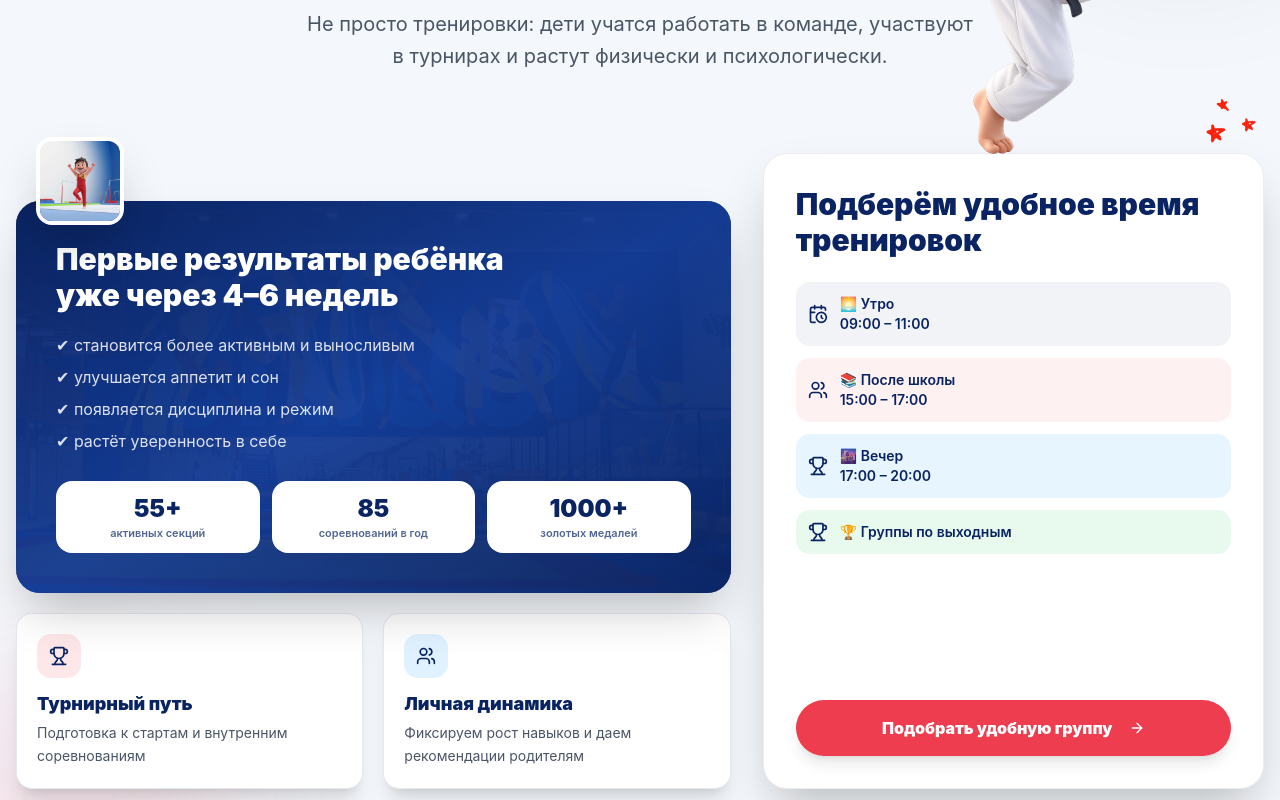
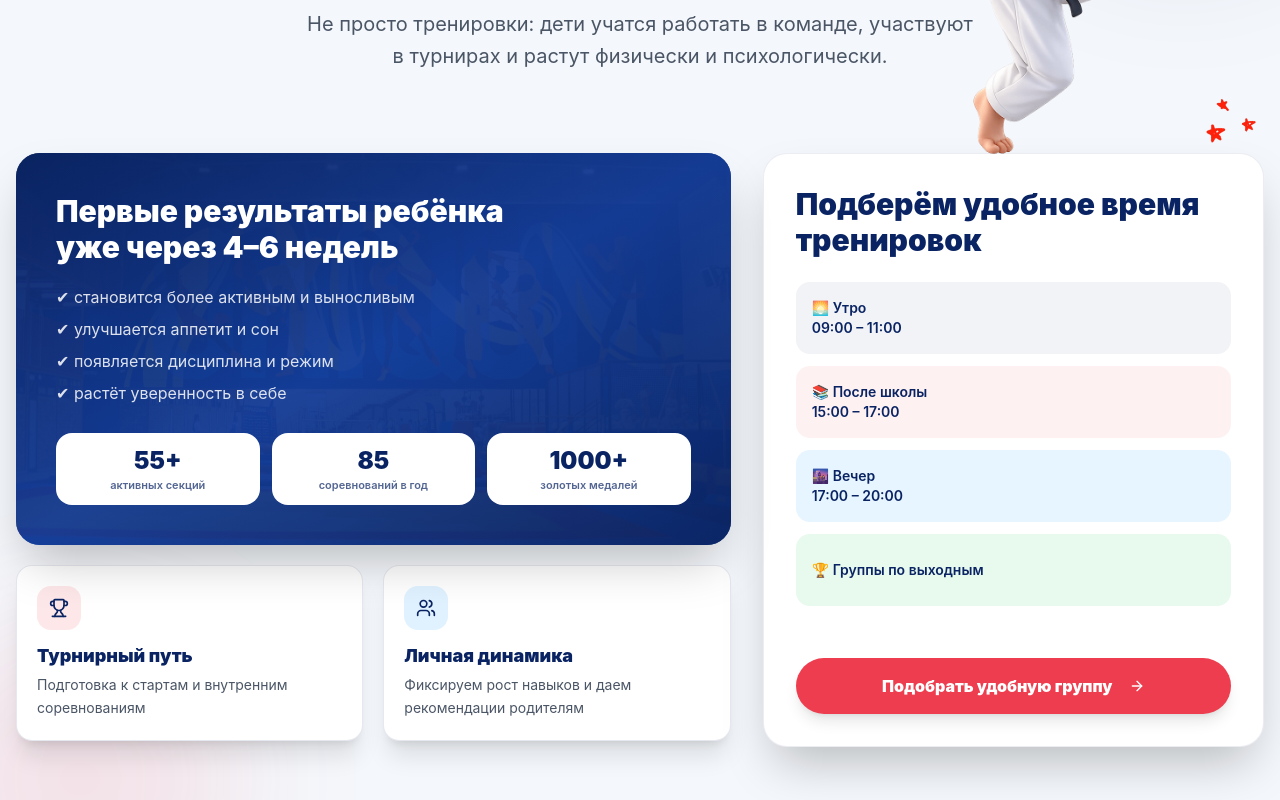
Before and after one commit to Sancar22-debug/uniqum, a Next.js app: page / in a window 1280 px wide. Shown: the part 1140-1940 px from the top of the page. Built offline with nearby package versions, Linux system fonts and the light colour scheme.

Commit message:
small fixes

```diff
--- a/components/sections/community-section.tsx
+++ b/components/sections/community-section.tsx
@@ -98,16 +98,7 @@ export default function CommunitySection() {
 
         <div className="grid lg:grid-cols-12 gap-8 items-stretch">
           <div className="lg:col-span-7 space-y-5">
-            <div className="relative pt-9 md:pt-12">
-              <Image
-                src="/images/hero-child.jpg"
-                alt="UNIQUM SPORT athlete"
-                width={88}
-                height={88}
-                sizes="88px"
-                className="absolute left-3 md:left-5 -top-3 md:-top-4 z-20 h-16 w-16 md:h-[5.5rem] md:w-[5.5rem] rounded-2xl border-4 border-white object-cover shadow-2xl"
-              />
-
+            <div className="relative">
               <div className="relative h-full min-h-[380px] rounded-3xl overflow-hidden shadow-2xl bg-gradient-to-br from-[#0A2463] via-[#143d98] to-[#0A2463] p-6 lg:p-10 flex flex-col">
                 <Image
                   src="/images/img_9514.jpg"
@@ -168,20 +159,16 @@ export default function CommunitySection() {
               </h3>
 
               <div className="space-y-3 mb-7">
-                <div className="flex items-center gap-3 bg-[#0A2463]/5 rounded-xl p-3">
-                  <CalendarClock className="w-5 h-5 text-[#0A2463]" />
+                <div className="flex items-center bg-[#0A2463]/5 rounded-xl px-4 py-3 min-h-[72px]">
                   <span className="text-sm font-semibold text-[#0A2463] whitespace-pre-line">{t.schedule1}</span>
                 </div>
-                <div className="flex items-center gap-3 bg-[#ED3D4E]/7 rounded-xl p-3">
-                  <Users className="w-5 h-5 text-[#0A2463]" />
+                <div className="flex items-center bg-[#ED3D4E]/7 rounded-xl px-4 py-3 min-h-[72px]">
                   <span className="text-sm font-semibold text-[#0A2463] whitespace-pre-line">{t.schedule2}</span>
                 </div>
-                <div className="flex items-center gap-3 bg-[#0099FF]/10 rounded-xl p-3">
-                  <Trophy className="w-5 h-5 text-[#0A2463]" />
+                <div className="flex items-center bg-[#0099FF]/10 rounded-xl px-4 py-3 min-h-[72px]">
                   <span className="text-sm font-semibold text-[#0A2463] whitespace-pre-line">{t.schedule3}</span>
                 </div>
-                <div className="flex items-center gap-3 bg-[#22C55E]/10 rounded-xl p-3">
-                  <Trophy className="w-5 h-5 text-[#0A2463]" />
+                <div className="flex items-center bg-[#22C55E]/10 rounded-xl px-4 py-3 min-h-[72px]">
                   <span className="text-sm font-semibold text-[#0A2463] whitespace-pre-line">🏆 {t.cardNote}</span>
                 </div>
               </div>
--- a/components/sections/how-it-works-section.tsx
+++ b/components/sections/how-it-works-section.tsx
@@ -104,24 +104,16 @@ export default function HowItWorksSection() {
 
         <div className="grid md:grid-cols-2 lg:grid-cols-4 gap-8 mb-14">
           {steps.map((step, index) => (
-            <div key={index} className="relative">
+            <div key={index} className="relative h-full">
               {index < steps.length - 1 && (
                 <div className="hidden lg:block absolute top-12 left-1/2 w-full h-px bg-gradient-to-r from-gray-200 to-transparent pointer-events-none" />
               )}
-              <div className="relative bg-white rounded-2xl p-6 shadow-md hover:shadow-xl transition-shadow">
-                <div
-                  className="absolute -top-4 -left-4 w-11 h-11 rounded-xl flex items-center justify-center text-white text-sm font-black shadow-lg"
-                  style={{ backgroundColor: step.color }}
-                >
-                  {step.number}
+              <div className="relative h-full bg-white rounded-2xl p-6 shadow-md hover:shadow-xl transition-shadow flex flex-col">
+                <div className="w-14 h-14 rounded-xl flex items-center justify-center mb-4 shrink-0" style={{ backgroundColor: `${step.color}18` }}>
+                  <step.icon className="w-7 h-7" style={{ color: step.color }} />
                 </div>
-                <div className="pt-3">
-                  <div className="w-14 h-14 rounded-xl flex items-center justify-center mb-4" style={{ backgroundColor: `${step.color}18` }}>
-                    <step.icon className="w-7 h-7" style={{ color: step.color }} />
-                  </div>
-                  <h3 className="text-base font-bold text-[#0A2463] mb-2">{step.title[lang]}</h3>
-                  <p className="text-gray-500 text-sm leading-relaxed">{step.description[lang]}</p>
-                </div>
+                <h3 className="text-base font-bold text-[#0A2463] mb-2">{step.title[lang]}</h3>
+                <p className="text-gray-500 text-sm leading-relaxed">{step.description[lang]}</p>
               </div>
             </div>
           ))}
```
